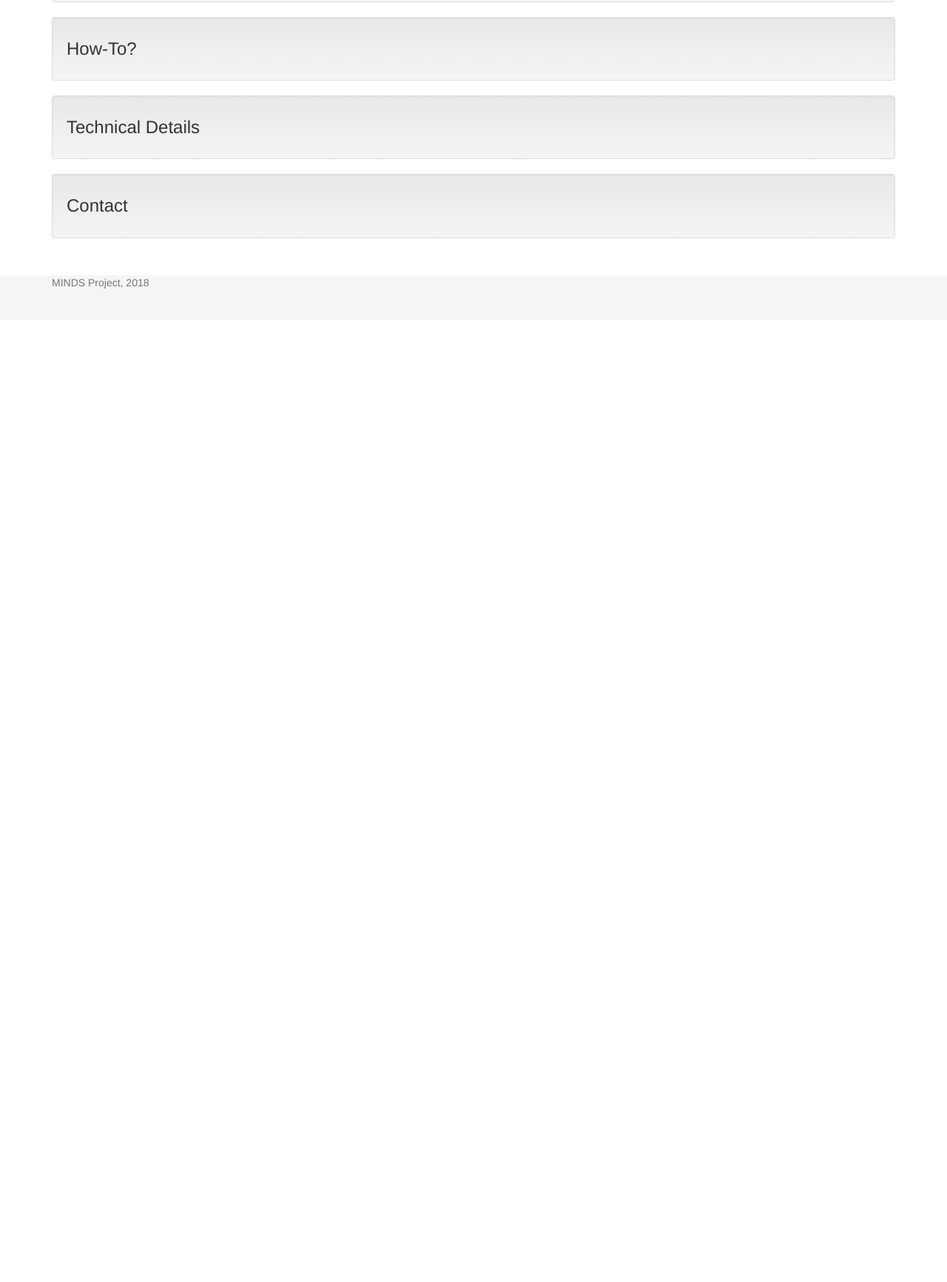
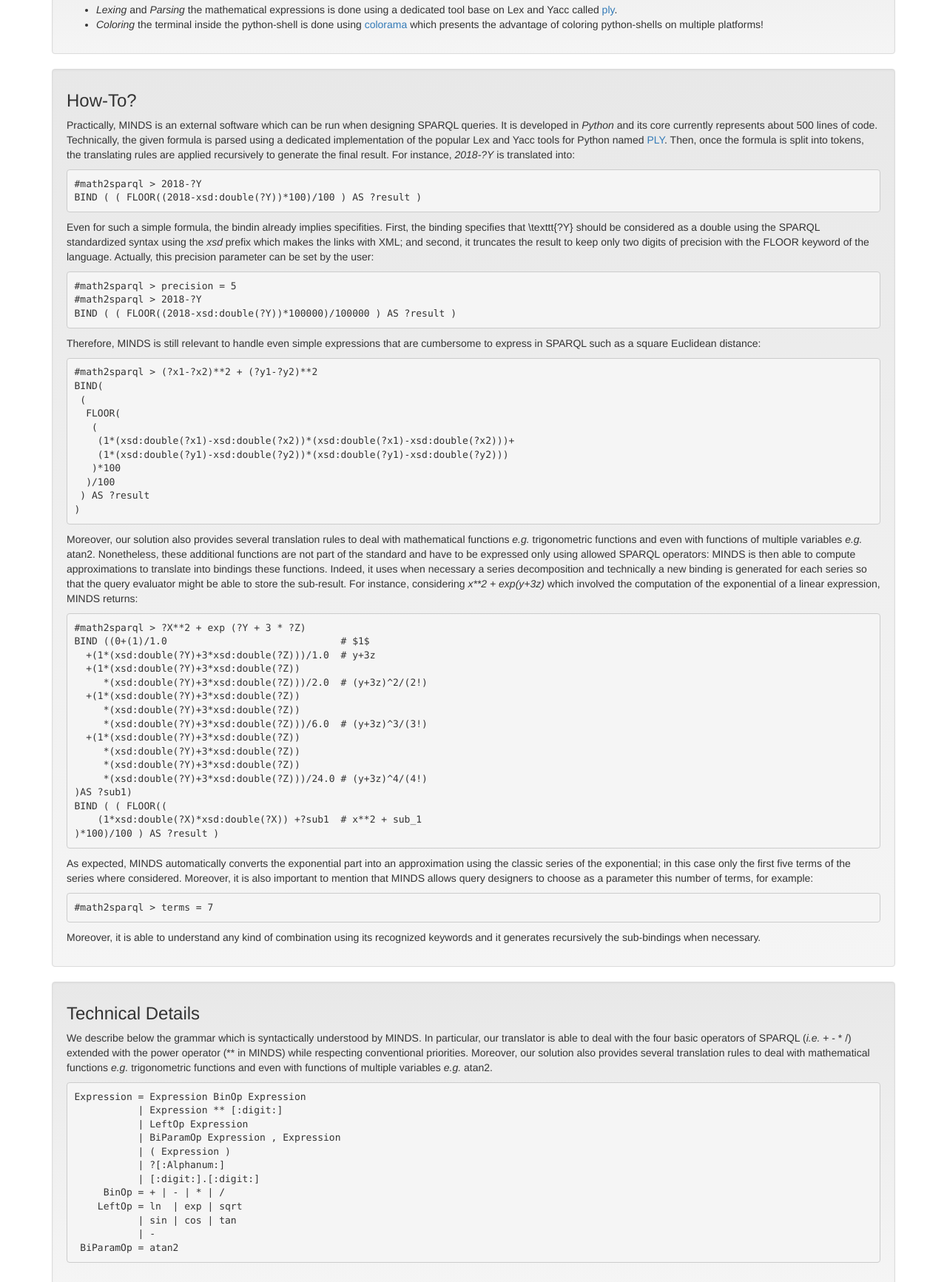
Before and after one commit to SmartDataAnalytics/minds, a plain HTML site: page index.html in a window 1280 px wide. Shown: the part 582-2315 px from the top of the page at 74% size. Before the commit the page ends 1014 px from the top, so only its background shows below. Drawn offline with Linux system fonts and the light colour scheme.

Commit message:
Adding some content to the web-page

```diff
--- a/index.html
+++ b/index.html
@@ -39,6 +39,7 @@
 	    <li><a href="#Info">General</a></li>
             <li><a href="#HowTo">How-To?</a></li>
             <li><a href="#Details">Technical Details</a></li>
+	    <li><a href="#Examples">Practical Examples</a></li>
 	    <li><a href="#Contact">Team &amp; Contact</a></li>
             <li class="dropdown">
               <a href="#" class="dropdown-toggle" data-toggle="dropdown" role="button" aria-haspopup="true" aria-expanded="false">More...<span class="caret"></span></a>
@@ -62,6 +63,15 @@
       <div class="jumbotron">
         <h1>MINDS - Maths INsiDe SPARQL</h1>
         <h2>A translator of mathematical formulas into SPARQL bindings</h2>
+	<br/>
+	<ul>
+	  <li>
+	    Source code available from <a href="https://github.com/SmartDataAnalytics/minds">GitHub</a>
+	  </li>
+	  <li>
+	    Technical/Scientifc <a href="">report</a>
+	  </li>
+	</ul>
       </div>
 
       <div class="well">
@@ -100,10 +110,131 @@
 
       <div class="well">
 	<h3 style="padding-top: 50px ; margin-top: -40px;" id="HowTo">How-To?</h3>
+	<p>
+	  Practically, MINDS is an external software which can be run
+	  when designing SPARQL queries. It is developed in
+	  <i>Python</i> and its core currently represents about 500
+	  lines of code. Technically, the given formula is parsed
+	  using a dedicated implementation of the popular Lex and Yacc
+	  tools for Python named
+	  <a href="https://github.com/dabeaz/ply">PLY</a>. Then, once
+	  the formula is split into tokens, the translating rules are
+	  applied recursively to generate the final result. For
+	  instance, <i>2018-?Y</i> is translated into:
+	</p>
+	<pre>
+#math2sparql > 2018-?Y
+BIND ( ( FLOOR((2018-xsd:double(?Y))*100)/100 ) AS ?result )</pre>
+	<p>
+	  Even for such a simple formula, the bindin already implies
+	  specifities. First, the binding specifies that \texttt{?Y}
+	  should be considered as a double using the SPARQL
+	  standardized syntax using the <i>xsd</i> prefix which makes
+	  the links with XML; and second, it truncates the result to
+	  keep only two digits of precision with the FLOOR keyword of
+	  the language. Actually, this precision parameter can be set
+	  by the user:
+	</p>
+	<pre>
+#math2sparql > precision = 5
+#math2sparql > 2018-?Y
+BIND ( ( FLOOR((2018-xsd:double(?Y))*100000)/100000 ) AS ?result )</pre>
+	<p>
+	  Therefore, MINDS is still relevant to handle even simple
+	  expressions that are cumbersome to express in SPARQL such as
+	  a square Euclidean distance:
+	</p>
+	<pre>
+#math2sparql > (?x1-?x2)**2 + (?y1-?y2)**2
+BIND(
+ (
+  FLOOR(
+   (
+    (1*(xsd:double(?x1)-xsd:double(?x2))*(xsd:double(?x1)-xsd:double(?x2)))+
+    (1*(xsd:double(?y1)-xsd:double(?y2))*(xsd:double(?y1)-xsd:double(?y2)))
+   )*100
+  )/100
+ ) AS ?result
+)</pre>
+	<p>
+	  Moreover, our solution also provides several translation
+	  rules to deal with mathematical functions <i>e.g.</i>
+	  trigonometric functions and even with functions of multiple
+	  variables <i>e.g.</i> atan2. Nonetheless, these additional
+	  functions are not part of the standard and have to be
+	  expressed only using allowed SPARQL operators:
+	  MINDS is then able to compute approximations to translate
+	  into bindings these functions. Indeed, it uses when
+	  necessary a series decomposition and technically a new binding is
+	  generated for each series so that the query evaluator might
+	  be able to store the sub-result. For instance, considering
+	  <i>x**2 + exp(y+3z)</i> which involved the computation of
+	  the exponential of a linear expression, MINDS returns:
+	</p>
+	<pre>
+#math2sparql > ?X**2 + exp (?Y + 3 * ?Z)
+BIND ((0+(1)/1.0                              # $1$
+  +(1*(xsd:double(?Y)+3*xsd:double(?Z)))/1.0  # y+3z
+  +(1*(xsd:double(?Y)+3*xsd:double(?Z))
+     *(xsd:double(?Y)+3*xsd:double(?Z)))/2.0  # (y+3z)^2/(2!)
+  +(1*(xsd:double(?Y)+3*xsd:double(?Z))
+     *(xsd:double(?Y)+3*xsd:double(?Z))
+     *(xsd:double(?Y)+3*xsd:double(?Z)))/6.0  # (y+3z)^3/(3!)
+  +(1*(xsd:double(?Y)+3*xsd:double(?Z))
+     *(xsd:double(?Y)+3*xsd:double(?Z))
+     *(xsd:double(?Y)+3*xsd:double(?Z))
+     *(xsd:double(?Y)+3*xsd:double(?Z)))/24.0 # (y+3z)^4/(4!)
+)AS ?sub1)
+BIND ( ( FLOOR((
+    (1*xsd:double(?X)*xsd:double(?X)) +?sub1  # x**2 + sub_1
+)*100)/100 ) AS ?result )</pre>
+	<p>
+	  As expected, MINDS automatically converts the exponential
+	  part into an approximation using the classic series of the
+	  exponential; in this case only the first five terms of the
+	  series where considered. Moreover, it is also important to
+	  mention that MINDS allows query designers to choose as a
+	  parameter this number of terms, for example:
+	</p>
+	<pre>
+#math2sparql > terms = 7</pre>
+	<p>
+	  Moreover, it is able to understand any kind of combination
+	  using its recognized keywords and it generates recursively
+	  the sub-bindings when necessary.
+	</p>
       </div>
 
       <div class="well">
 	<h3 style="padding-top: 50px ; margin-top: -40px;" id="Details">Technical Details</h3>
+	<p>
+	  We describe below the grammar which is syntactically
+	  understood by MINDS. In particular, our translator is able
+	  to deal with the four basic operators of SPARQL (<i>i.e.</i>
+	  + - * /) extended with the power operator (** in MINDS)
+	  while respecting conventional priorities. Moreover, our
+	  solution also provides several translation rules to deal
+	  with mathematical functions <i>e.g.</i> trigonometric
+	  functions and even with functions of multiple variables
+	  <i>e.g.</i> atan2.
+	</p>
+	<pre>
+Expression = Expression BinOp Expression
+           | Expression ** [:digit:]
+           | LeftOp Expression
+           | BiParamOp Expression , Expression
+           | ( Expression )
+           | ?[:Alphanum:]
+           | [:digit:].[:digit:]
+     BinOp = + | - | * | /
+    LeftOp = ln  | exp | sqrt
+           | sin | cos | tan
+           | -
+ BiParamOp = atan2</pre>
+      </div>
+
+      <div class="well">
+	<h3 style="padding-top: 50px ; margin-top: -40px;" id="Examples">Practical Examples</h3>
       </div>
 
       <div class="well">
```
